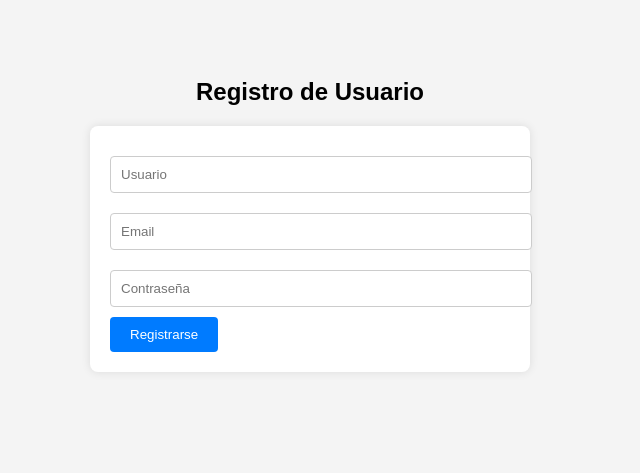
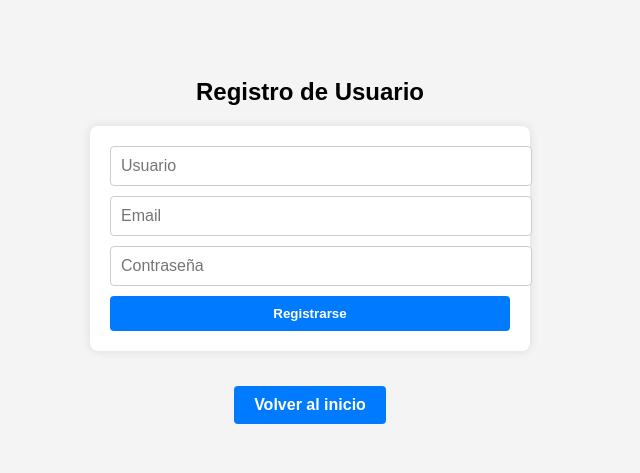
Before and after one commit to DravenJr/Proyecto_reservas, a Django app: template auth_service/api/templates/api/register.html in a window 1280 px wide. Shown: the top 473 px of the page, without its empty margins (330-970 px from the left). Run offline with Django 4.2, Linux system fonts and the light colour scheme; the template is opened without the code that fills it, so the values that code supplies are empty.

Commit message:
Mensaje describiendo los cambios

```diff
--- a/auth_service/api/templates/api/register.html
+++ b/auth_service/api/templates/api/register.html
@@ -4,16 +4,54 @@
     <meta charset="UTF-8">
     <title>Registro de Usuario</title>
     <style>
-        body { font-family: Arial, sans-serif; background: #f4f4f4; padding: 50px; }
-        form { background: #fff; padding: 20px; border-radius: 8px; max-width: 400px; margin: auto; box-shadow: 0 0 10px rgba(0,0,0,0.1); }
-        input { width: 100%; padding: 10px; margin: 10px 0; border-radius: 4px; border: 1px solid #ccc; }
-        button { padding: 10px 20px; background: #007BFF; color: white; border: none; border-radius: 4px; cursor: pointer; }
-        button:hover { background: #0056b3; }
-        .message { margin: 10px 0; font-weight: bold; }
+        body {
+            font-family: Arial, sans-serif;
+            background: #f4f4f4;
+            padding: 50px;
+            display: flex;
+            flex-direction: column;
+            align-items: center;
+            justify-content: center;
+        }
+        form {
+            background: #fff;
+            padding: 20px;
+            border-radius: 8px;
+            max-width: 400px;
+            width: 100%;
+            box-shadow: 0 0 10px rgba(0,0,0,0.1);
+            display: flex;
+            flex-direction: column;
+            gap: 10px;
+        }
+        input {
+            width: 100%;
+            padding: 10px;
+            border-radius: 4px;
+            border: 1px solid #ccc;
+            font-size: 16px;
+        }
+        button, a.button {
+            padding: 10px 20px;
+            background: #007BFF;
+            color: white;
+            border: none;
+            border-radius: 4px;
+            cursor: pointer;
+            text-align: center;
+            text-decoration: none;
+            font-weight: bold;
+            transition: background 0.3s;
+        }
+        button:hover, a.button:hover {
+            background: #0056b3;
+        }
+        .message { margin: 10px 0; font-weight: bold; text-align: center; }
+        .buttons { margin-top: 15px; display: flex; justify-content: center; gap: 10px; }
     </style>
 </head>
 <body>
-    <h2 style="text-align:center;">Registro de Usuario</h2>
+    <h2>Registro de Usuario</h2>
 
     <form id="register-form">
         <input type="text" name="username" placeholder="Usuario" required />
@@ -23,6 +61,11 @@
     </form>
 
     <div class="message" id="message"></div>
+
+    <!-- Botón para volver al inicio -->
+    <div class="buttons">
+        <a href="/auth/" class="button">Volver al inicio</a>
+    </div>
 
     <script>
         const form = document.getElementById('register-form');
@@ -38,25 +81,25 @@
             };
 
             try {
-                const res = await fetch('/register/', {
+                const res = await fetch('/auth/register/', {  // <-- prefijo /auth agregado
                     method: 'POST',
                     headers: { 'Content-Type': 'application/json' },
                     body: JSON.stringify(data)
                 });
-
-                const result = await res.json();
 
                 if (res.ok) {
                     message.style.color = 'green';
                     message.textContent = "Usuario registrado con éxito!";
                     form.reset();
                 } else {
+                    const result = await res.json();
                     message.style.color = 'red';
-                    message.textContent = JSON.stringify(result);
+                    message.textContent = result.detail || JSON.stringify(result);
                 }
             } catch (error) {
                 message.style.color = 'red';
                 message.textContent = "Error al conectar con el servidor.";
+                console.error(error);
             }
         });
     </script>
```
Also changed, not shown: auth_service/api/templates/api/dashboard.html (+8 -7 lines), auth_service/api/templates/api/index.html (+6 -7 lines).
